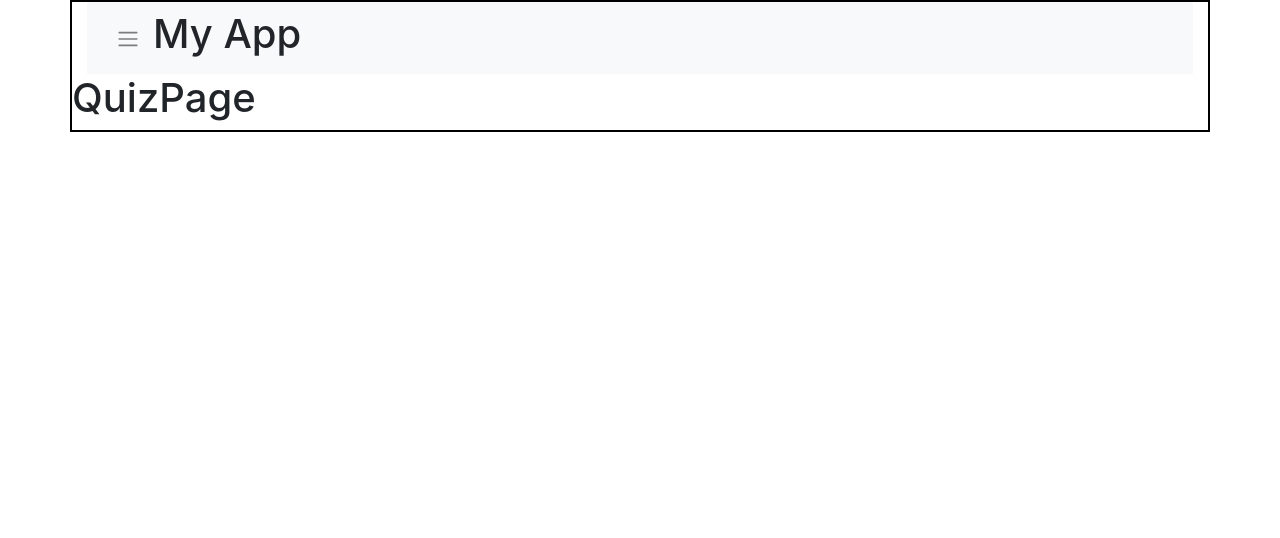
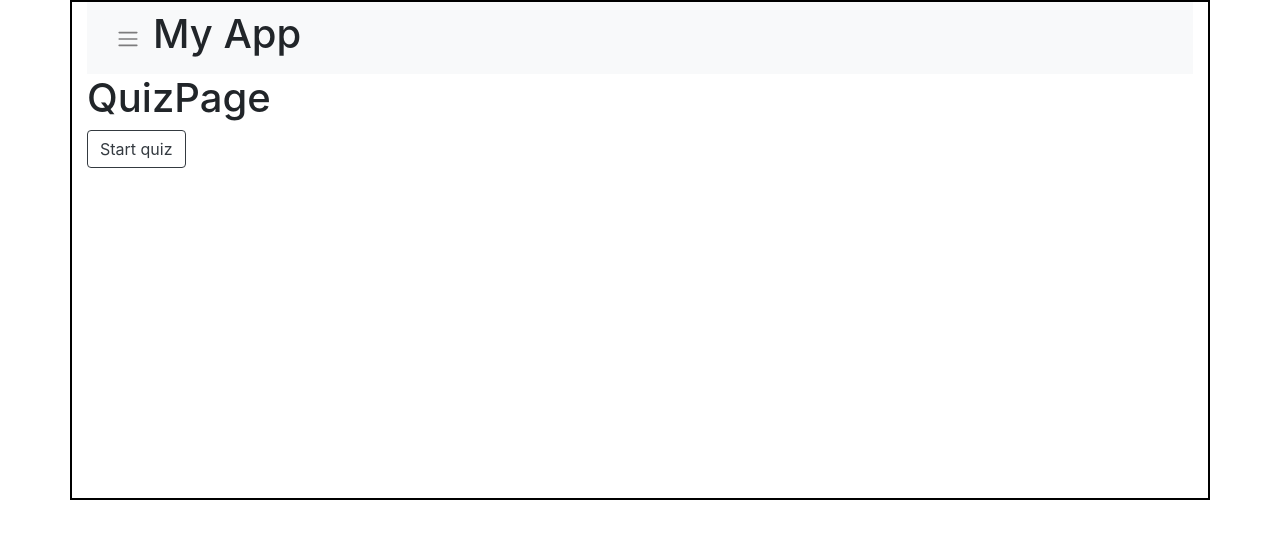
Before and after one commit to annaeklov/mandatory-uxdesign2, a React (Create React App) app: page / in a window 1280 px wide. Shown: the top 538 px of the page. Built offline with nearby package versions, Linux system fonts and the light colour scheme.

Commit message:
started on render quiz

```diff
--- a/package.json
+++ b/package.json
@@ -6,6 +6,7 @@
     "@testing-library/jest-dom": "^4.2.4",
     "@testing-library/react": "^9.5.0",
     "@testing-library/user-event": "^7.2.1",
+    "axios": "^0.19.2",
     "bootstrap": "^4.4.1",
     "focus-trap-react": "^6.0.0",
     "react": "^16.13.1",
--- a/src/App.css
+++ b/src/App.css
@@ -1,8 +1,7 @@
 .container {
   border: 2px solid black;
   position: relative;
-  height: auto;
-
+  height: 500px;
 }
 
 .Sidebar {
--- a/src/components/RenderQuiz.js
+++ b/src/components/RenderQuiz.js
@@ -0,0 +1,36 @@
+import React, { useState, useEffect } from "react";
+import axios from "axios";
+import Row from "react-bootstrap/Row";
+import Col from "react-bootstrap/Col";
+
+export default function RenderQuiz() {
+  const [questionsArr, setQuestionsArr] = useState([]);
+
+  function handleAxios() {
+    axios
+      .get("https://opentdb.com/api.php?amount=10")
+      .then(response => {
+        console.log(response.data.results);
+        setQuestionsArr(response.data.results);
+      })
+      .catch(error => {
+        console.log(error);
+      });
+  }
+
+  useEffect(() => {
+    handleAxios();
+  }, []);
+
+  let mappedArr = questionsArr.map((quiz, idx) => {
+    return <p>{quiz.question}</p>;
+  });
+
+  return (
+    <Row>
+      <Col>
+        <p>{mappedArr}</p>
+      </Col>
+    </Row>
+  );
+}
--- a/src/components/Sidebar.js
+++ b/src/components/Sidebar.js
@@ -25,7 +25,7 @@ export default function Sidebar({ sidebarIsOpen, onClickMask, onClickLink }) {
           <ul className="Sidebar__menu">
             <li className="Sidebar__menu-item">
               <Link
-                to={"/QuizPage"}
+                to={"/"}
                 className="Sidebar__menu-link"
                 onClick={onClickLink}
               >
@@ -34,7 +34,7 @@ export default function Sidebar({ sidebarIsOpen, onClickMask, onClickLink }) {
             </li>
             <li className="Sidebar__menu-item">
               <Link
-                to={"/Stats"}
+                to={"/stats"}
                 className="Sidebar__menu-link"
                 onClick={onClickLink}
               >
@@ -43,7 +43,7 @@ export default function Sidebar({ sidebarIsOpen, onClickMask, onClickLink }) {
             </li>
             <li className="Sidebar__menu-item">
               <Link
-                to={"/About"}
+                to={"/about"}
                 className="Sidebar__menu-link"
                 onClick={onClickLink}
               >
--- a/src/pages/QuizPage.js
+++ b/src/pages/QuizPage.js
@@ -1,10 +1,35 @@
-import React from "react";
+import React, { useState } from "react";
 import Row from "react-bootstrap/Row";
+import Col from "react-bootstrap/Col";
+import Button from "react-bootstrap/Button";
+import RenderQuiz from "../components/RenderQuiz.js";
 
 export default function QuizPage() {
+  const [startButtonIsClicked, updateStartButtonIsClicked] = useState(false);
+
+  let show;
+
+  if (!startButtonIsClicked) {
+    show = (
+      <Button
+        variant="outline-dark"
+        onClick={() => {
+          updateStartButtonIsClicked(true);
+        }}
+      >
+        Start quiz
+      </Button>
+    );
+  } else {
+    show = <RenderQuiz />;
+  }
+
   return (
     <Row>
+    <Col>
       <h1>QuizPage</h1>
+      <div>{show}</div>
+      </Col>
     </Row>
   );
 }
```
Also changed, not shown: 1 other file (tests, documents, lock files or other folders).
